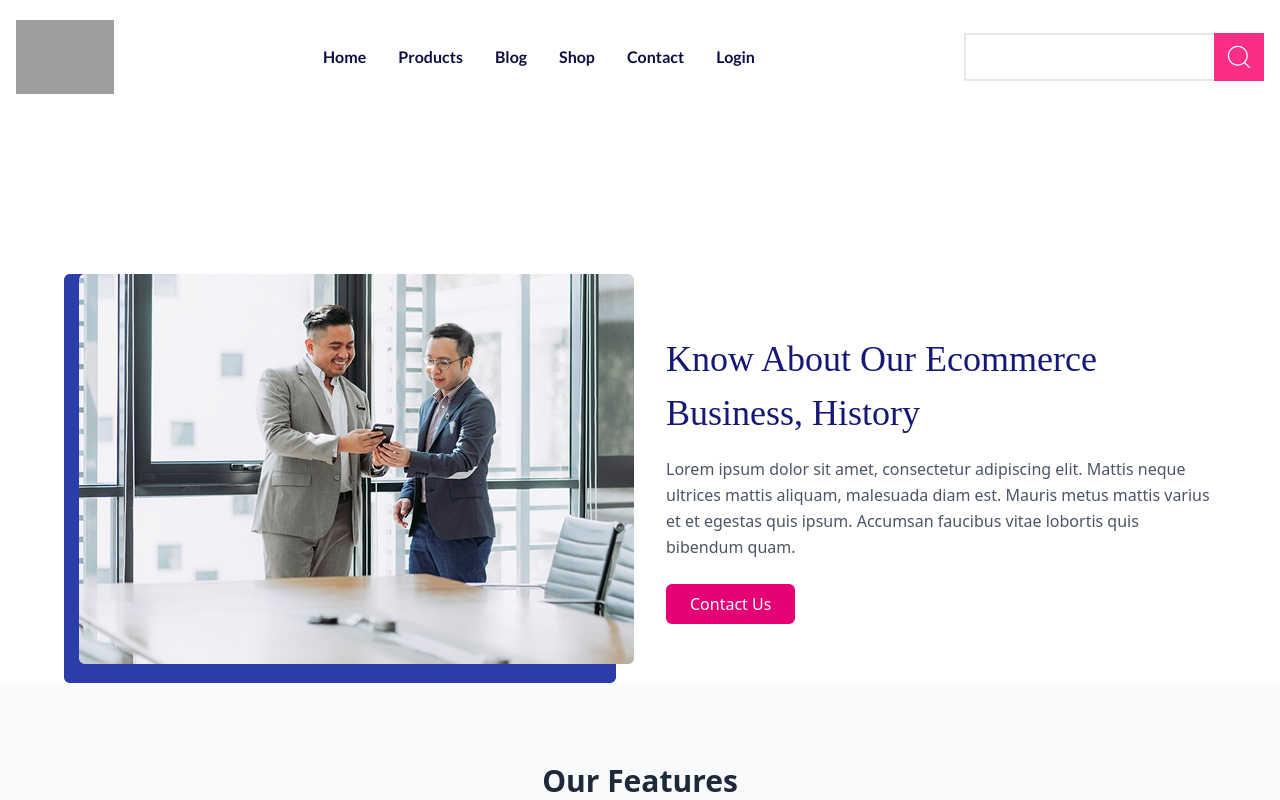
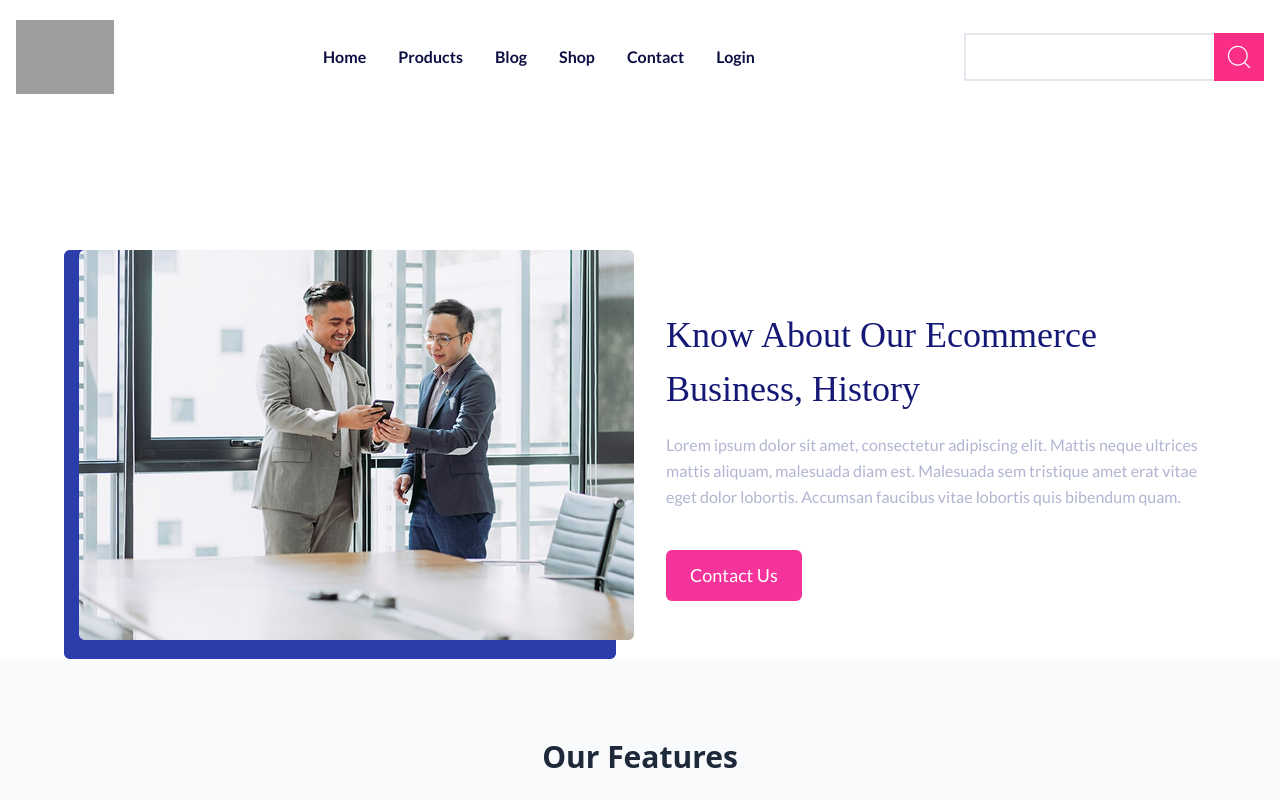
Before and after one commit to Rakib-Hassan-web/E-commace-with-next-js, a Next.js app: page /About in a window 1280 px wide. Shown: the top 800 px of the page. Built offline with nearby package versions, Linux system fonts and the light colour scheme; grey boxes are pictures that could not be loaded; a web font is replaced by a local one.

Commit message:
problem solver and top side part complete

```diff
--- a/app/( Pages )/About/page.jsx
+++ b/app/( Pages )/About/page.jsx
@@ -7,7 +7,7 @@ import { MdHighQuality } from "react-icons/md";
 
 const AboutPage = () => {
 return (
-<main className="bg-white text-gray-800 mt-40">
+<main className="bg-white text-gray-800 mt-34">
   {/* ---------- Hero / Intro Section ---------- */}
   <div className="container   flex  md:flex-row items-center   justify-center gap-8">
     {/* Left Image */}
@@ -20,13 +20,13 @@ return (
       <h2 className="text-[36px] font-normal text-[#151875] font-adaminaaa mb-4">
         Know About Our Ecommerce Business, History
       </h2>
-      <p className="text-gray-600 leading-relaxed mb-6">
-        Lorem ipsum dolor sit amet, consectetur adipiscing elit.
-        Mattis neque ultrices mattis aliquam, malesuada diam est.
-        Mauris metus mattis varius et et egestas quis ipsum.
-        Accumsan faucibus vitae lobortis quis bibendum quam.
+      <p className="text-[#8a8fb9a9]  text-base font-medium font-lato leading-relaxed mb-10 ">
+        Lorem ipsum dolor sit amet, consectetur adipiscing elit. Mattis neque ultrices mattis aliquam, malesuada diam
+        est. Malesuada sem tristique amet erat vitae eget dolor lobortis. Accumsan faucibus vitae lobortis quis bibendum
+        quam.
       </p>
-      <button className="bg-pink-600 text-white px-6 py-2 rounded-md hover:bg-pink-700 transition">
+      <button
+        className="bg-pink-500 text-white font-lato font-medium text-[18px] px-6 py-3  cursor-pointer rounded-md hover:bg-pink-600 transition">
         Contact Us
       </button>
     </div>
```
